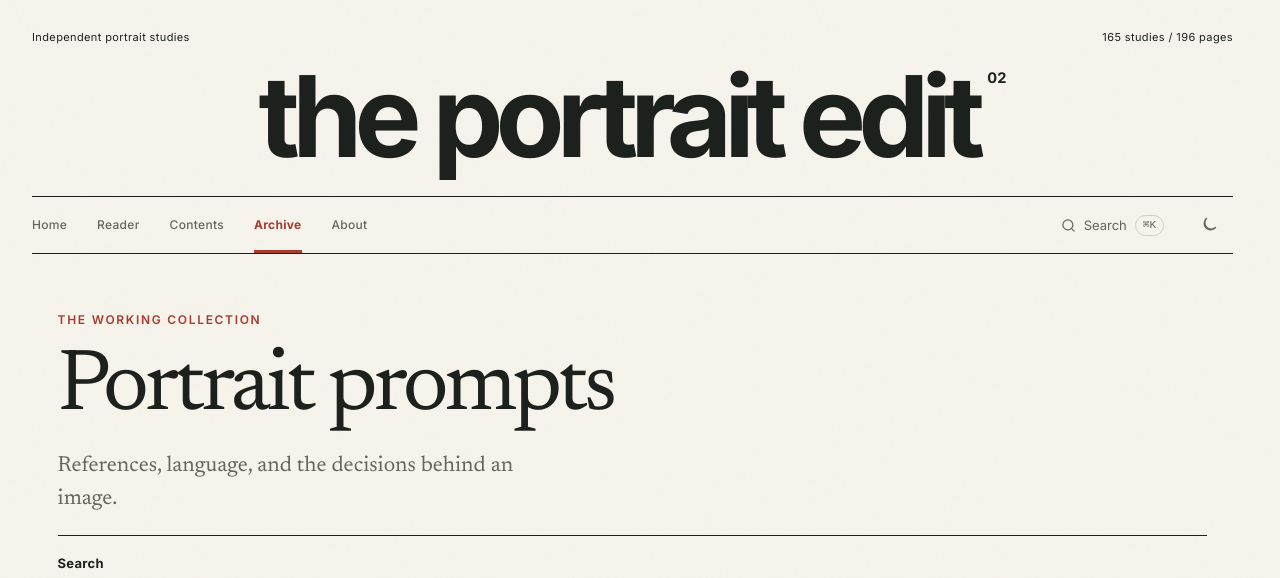
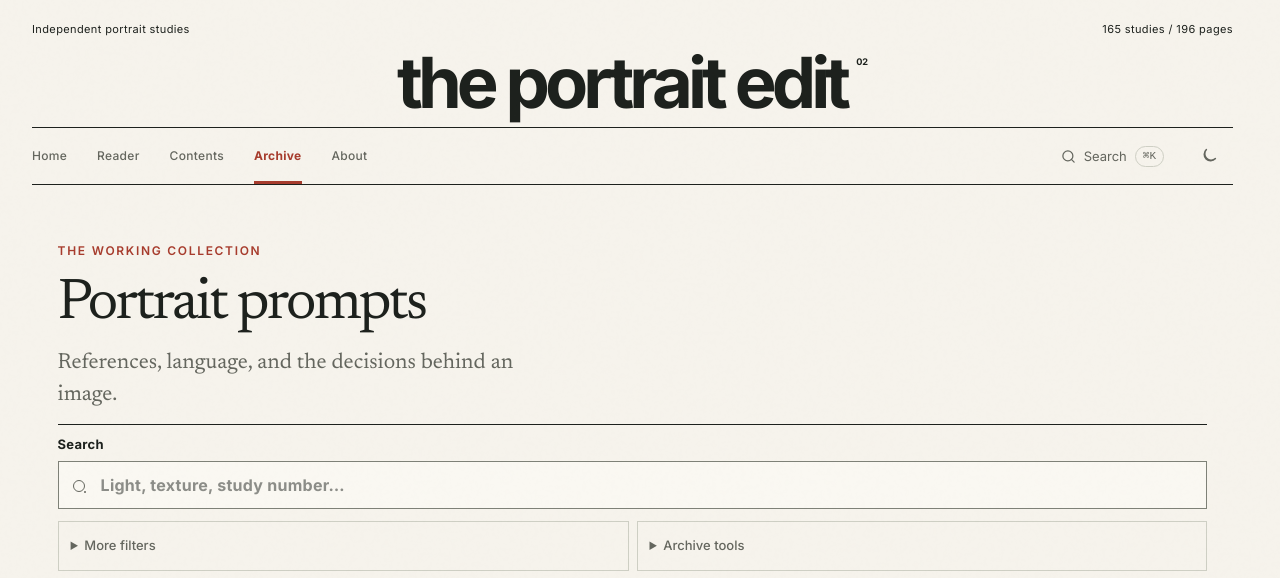
Before and after one commit to ivan-esteban23/the-portrait-edit-issue-02, a React (Vite) app: page /prompts in a window 1280 px wide. Shown: the top 578 px of the page. Built offline with nearby package versions, Linux system fonts and the light colour scheme.

Commit message:
Keep chapter and archive entry visible on compact screens

```diff
--- a/src/publication.css
+++ b/src/publication.css
@@ -554,3 +554,32 @@
     display: none;
   }
 }
+
+/* Keep chapter entry visible in landscape and portrait discovery above the fold. */
+@media screen and (max-width: 900px) and (max-height: 450px) {
+  .publication--editorial .masthead .wordmark {
+    font-size: 36px;
+    margin-block: 12px;
+  }
+  .overview > header h1 {
+    font-size: 36px;
+    margin-block: 8px;
+  }
+}
+@media screen and (min-width: 768px) and (max-height: 900px) {
+  .publication--editorial:has(.archive) .masthead {
+    padding-top: 20px;
+  }
+  .publication--editorial:has(.archive) .masthead .wordmark {
+    font-size: clamp(48px, 5.5vw, 80px);
+    margin: 12px 0;
+  }
+  .archive > header {
+    padding-block: 8px 12px;
+    margin-bottom: 8px;
+  }
+  .archive > header h1 {
+    font-size: clamp(42px, 4.5vw, 60px);
+    margin-block: 8px 12px;
+  }
+}
```
Also changed, not shown: 1 other file (tests, documents, lock files or other folders).
